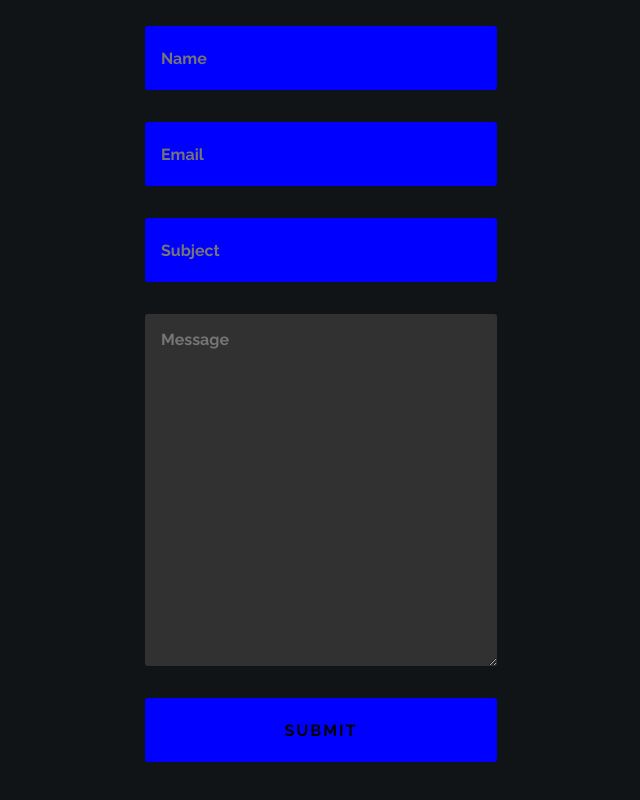
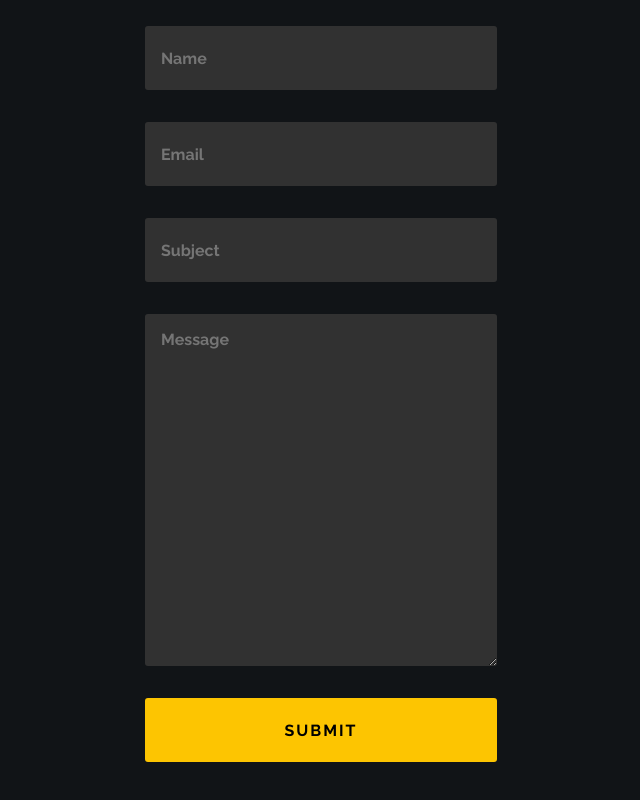
Before and after one commit to Sylanorr/Kreo-Web-Agency, a plain HTML site: page index.html in a window 1280 px wide. Shown: the part 5460-6260 px from the top of the page, without its empty margins (319-959 px from the left). Drawn offline with Linux system fonts and the light colour scheme.

Commit message:
Update Footer - Fix Display Safari
Fix Display Safari and Firefox - Submit Button (Now the design is defined by me)

```diff
--- a/scss/_base.scss
+++ b/scss/_base.scss
@@ -12,10 +12,9 @@ body{
 }
 
 /* Test Input mise en forme Safari */
-input{
+input[type="submit"]{
     -moz-appearance: none;
     -webkit-appearance: none;
-    background: blue !important;
 }
 
 a{
```
Also changed, not shown: css/screen.css, 1 other file.
